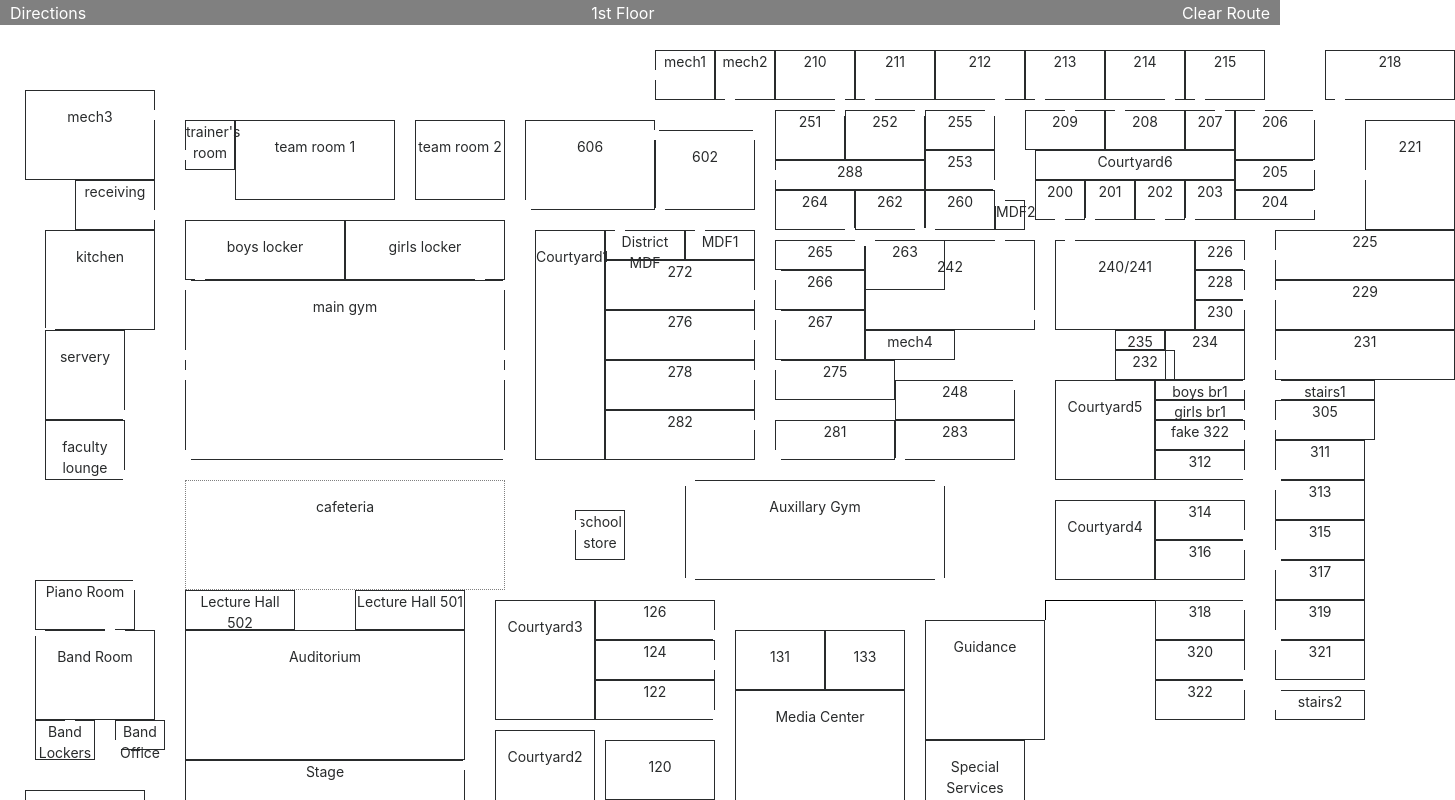
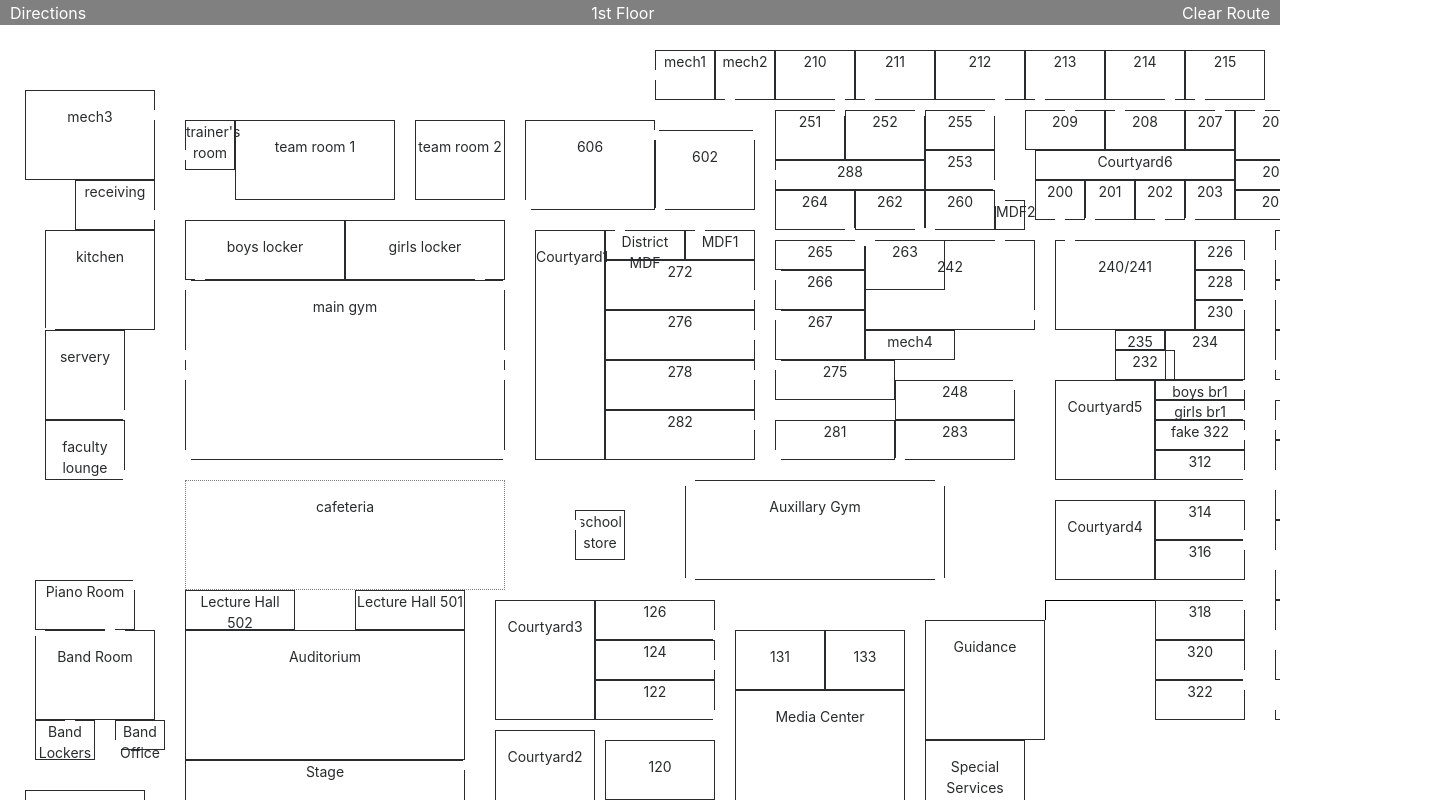
Before and after one commit to seafoambeige/apperoni, an Angular app in the folder school-map-app/: page / in a window 1280 px wide. Shown: the top 800 px of the page, 1455 px wide, since content can reach past the window. Built offline with nearby package versions, Linux system fonts and the light colour scheme; a web font is replaced by a local one.

Commit message:
fix scrolling

```diff
--- a/school-map-app/src/app/school-map/school-map.component.css
+++ b/school-map-app/src/app/school-map/school-map.component.css
@@ -485,6 +485,7 @@ body {
   top:0px;
   left:0px;
   width:100%;
+  z-index:1000;
 }
 
 .app-menu{
@@ -515,6 +516,9 @@ body {
   top:0px;
   left:0px;
   z-index:500;
+  overflow:auto;
+  width:100vw;
+  height:100vh;
 
 }
 
```
